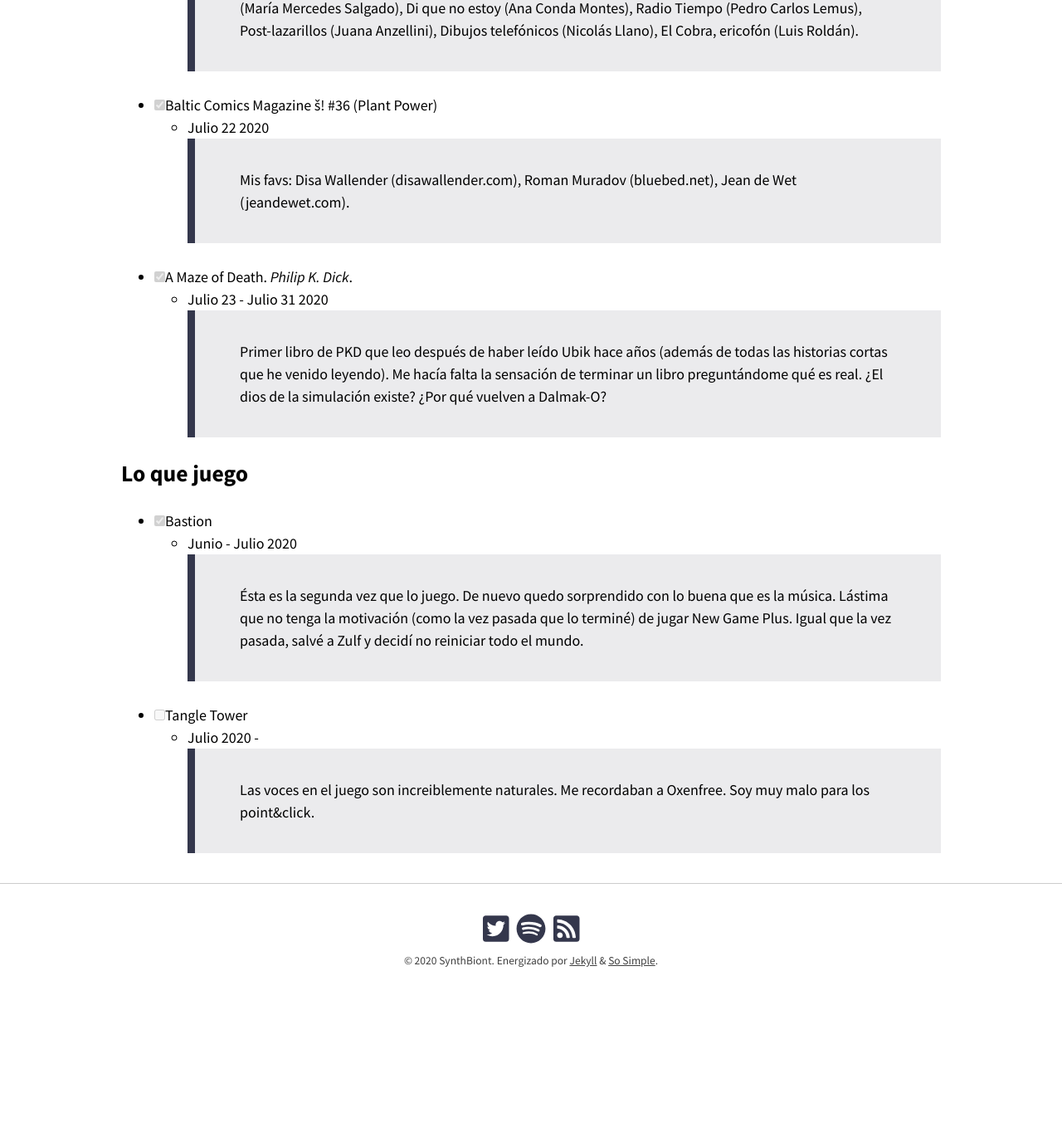
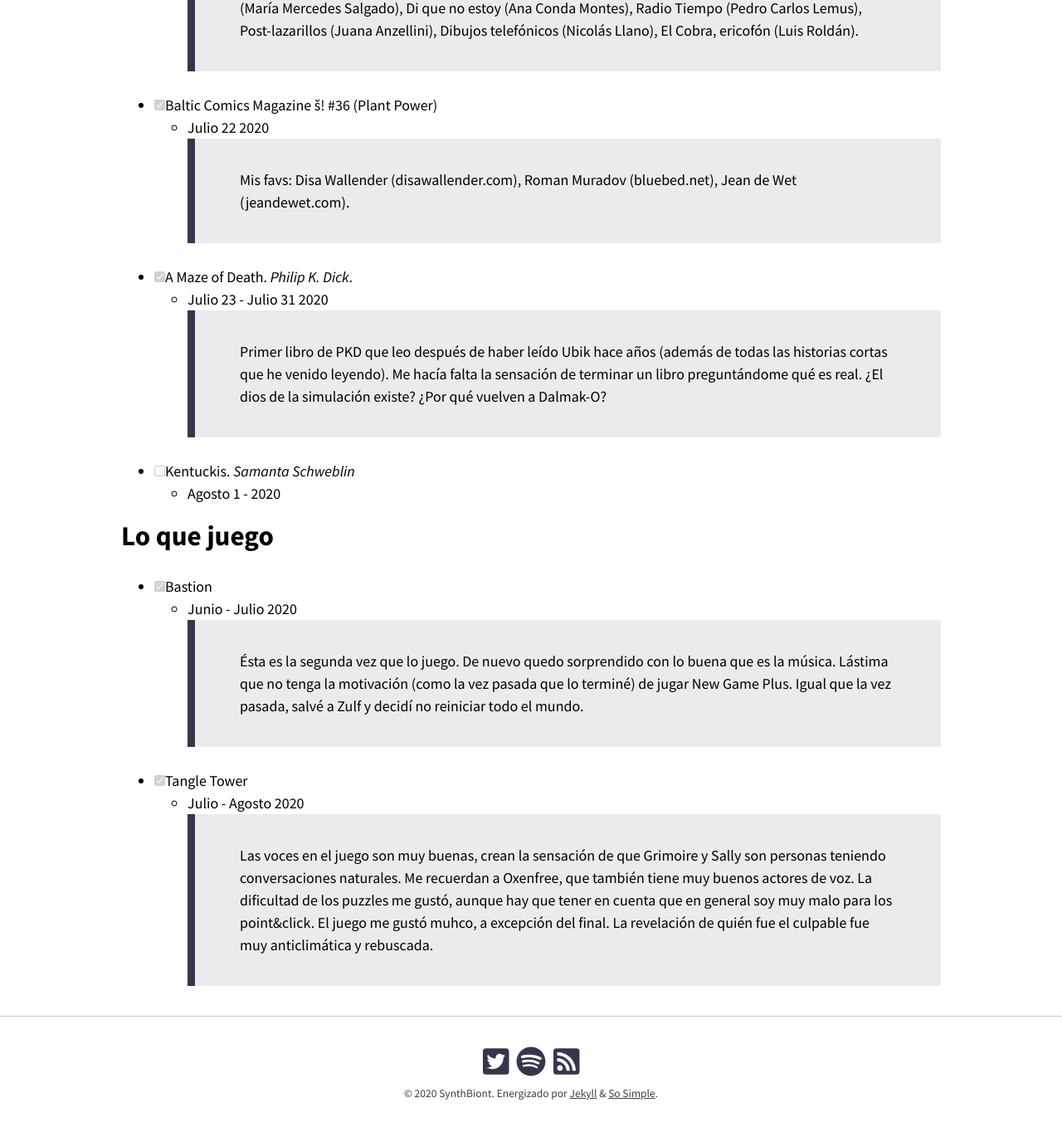
Before and after one commit to synthbiont/synthbiont.github.io, a Jekyll site: the page built from leo.md, in a window 1280 px wide and 1400 px high, scrolled down 1079 px. Shown: the top 1364 px of the window at 83% size. Built offline with Jekyll 4.4.1, drawn with Linux system fonts in a browser that asks for light colours; nearby versions of some CDN libraries; emoji names are drawn with the system emoji font; our own code applies the rules of GitHub Pages for plain Markdown files; before the commit the page ends 2320 px from its top, so only the background shows below that.

Commit message:
Update leo.md

```diff
--- a/leo.md
+++ b/leo.md
@@ -20,23 +20,26 @@ permalink: /leo/
     > Lo terminé sólo porque era de David Bowie y porque quiero terminar los libros de mi biblioteca. La idea de la casa como otro personaje en la historia (como narrador) me gustó. Sin embargo, la historia se desarrolló muy rápido. Y en general no es tan interesante saber cómo creó el personaje de Ziggy Stardust. Más interesante es cómo logró crear a todos sus (otros) personajes.
 
 - [x] Revista matera N°18 (Tenemos Teléfono :telephone:)
-  -  Julio 18 - Julio 21 2020
+  - Julio 18 - Julio 21 2020
      >  Mis favs: Sin título (Juliana Cuellar Bejarano), Rotos y descompuestos (David Adams Rico), Siete poemas (María Mercedes Salgado), Di que no estoy (Ana Conda Montes), Radio Tiempo (Pedro Carlos Lemus), Post-lazarillos (Juana Anzellini), Dibujos telefónicos (Nicolás Llano), El Cobra, ericofón (Luis Roldán).
 
 - [x] Baltic Comics Magazine š! #36 (Plant Power)
-  -  Julio 22 2020
-      > Mis favs: Disa Wallender (disawallender.com),  Roman Muradov (bluebed.net), Jean de Wet (jeandewet.com).
-
+  - Julio 22 2020
+    > Mis favs: Disa Wallender (disawallender.com),  Roman Muradov (bluebed.net), Jean de Wet (jeandewet.com).
 
 - [x] A Maze of Death. *Philip K. Dick*.
-  -  Julio 23 - Julio 31 2020
-     > Primer libro de PKD que leo después de haber leído Ubik hace años (además de todas las historias cortas que he venido leyendo). Me hacía falta la sensación de terminar un libro preguntándome qué es real. ¿El dios de la simulación existe? ¿Por qué vuelven a Dalmak-O?
+  - Julio 23 - Julio 31 2020
+    > Primer libro de PKD que leo después de haber leído Ubik hace años (además de todas las historias cortas que he venido leyendo). Me hacía falta la sensación de terminar un libro preguntándome qué es real. ¿El dios de la simulación existe? ¿Por qué vuelven a Dalmak-O?
 
-## Lo que juego
+- [ ] Kentuckis. *Samanta Schweblin*
+  - Agosto 1 - 2020
+
+# Lo que juego
 
 - [x] Bastion
   - Junio - Julio 2020
     > Ésta es la segunda vez que lo juego. De nuevo quedo sorprendido con lo buena que es la música. Lástima que no tenga la motivación (como la vez pasada que lo terminé) de jugar New Game Plus. Igual que la vez pasada, salvé a Zulf y decidí no reiniciar todo el mundo.
-- [ ] Tangle Tower
-  - Julio 2020 -
-    > Las voces en el juego son increiblemente naturales. Me recordaban a Oxenfree. Soy muy malo para los point&click.
+
+- [x] Tangle Tower
+  - Julio - Agosto 2020
+    > Las voces en el juego son muy buenas, crean la sensación de que Grimoire y Sally son personas teniendo conversaciones naturales. Me recuerdan a Oxenfree, que también tiene muy buenos actores de voz. La dificultad de los puzzles me gustó, aunque hay que tener en cuenta que en general soy muy malo para los point&click. El juego me gustó muhco, a excepción del final. La revelación de quién fue el culpable fue muy anticlimática y rebuscada.
```
